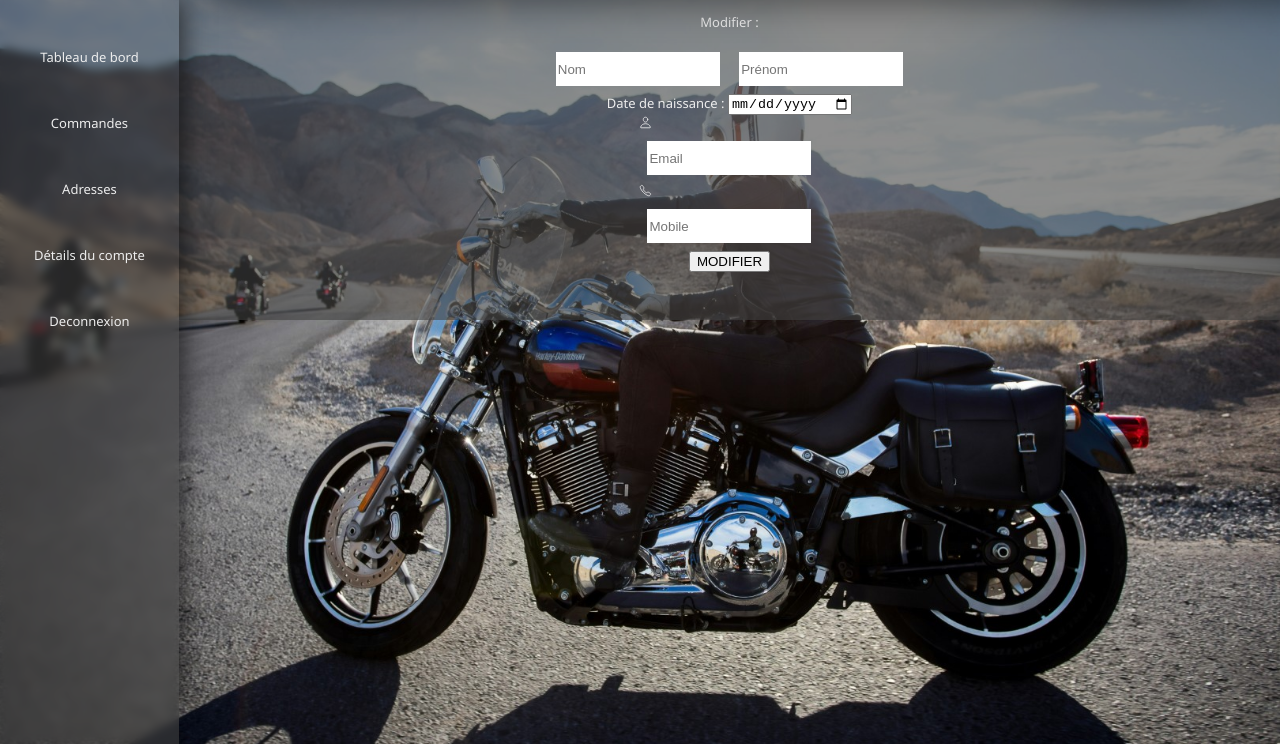
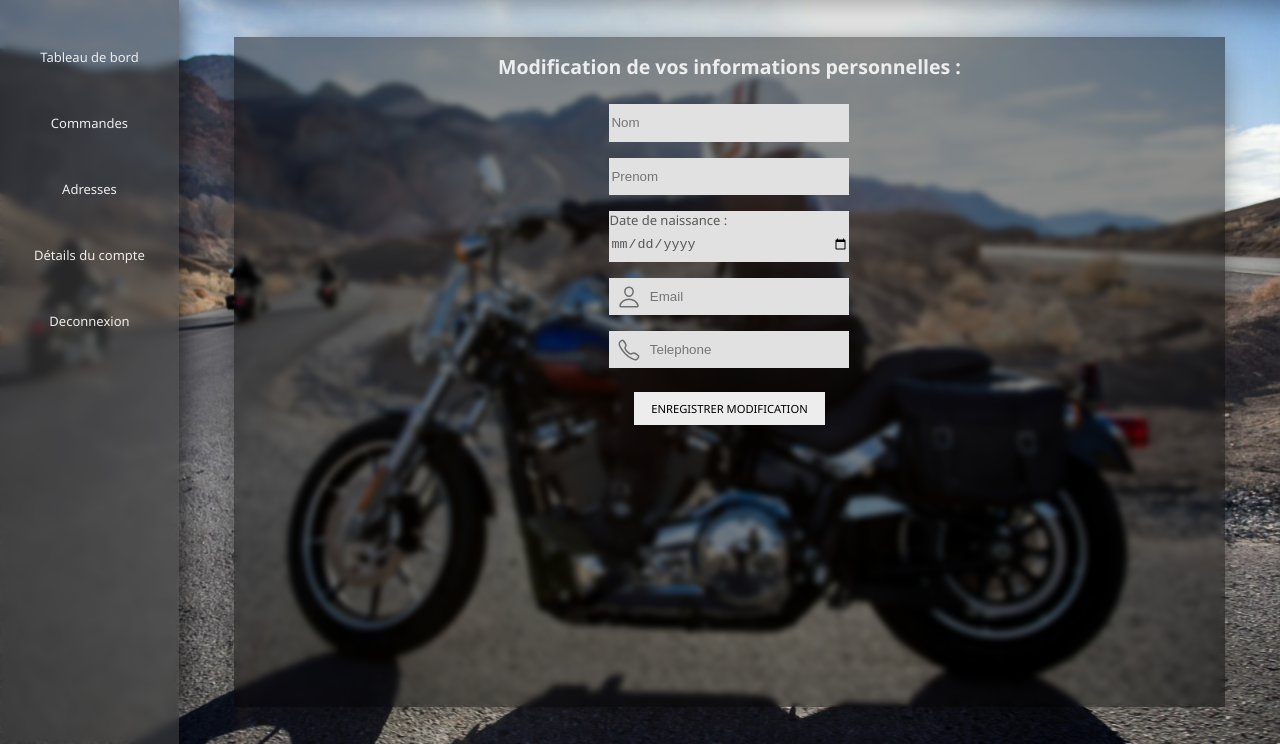
Before and after one commit to lauraBourel/RideTripper, a PHP site: page /detail.php in a window 1280 px wide. Shown: the part 56-800 px from the top of the page. Run offline with PHP 8.4, Linux system fonts and the light colour scheme; the visitor is signed in with stand-in values (Sample User, id 1); data that the repository does not hold is empty.

Commit message:
mise à jour update design

```diff
--- a/src/assets/css/account.css
+++ b/src/assets/css/account.css
@@ -38,6 +38,7 @@
     flex-direction: column;
     align-items: center;
     padding: 1rem;
+    backdrop-filter: blur(3px);
     background-color: rgba(6, 6, 6, 0.36);
 }
 
@@ -59,7 +60,7 @@
 
 @media screen and (max-width: 800px) {
     .accountMenu {
-        width: 8rem;
+        width: 9rem;
         height: calc(100% - 3rem);
     }
 
--- a/src/assets/css/detail.css
+++ b/src/assets/css/detail.css
@@ -1,10 +1,34 @@
 .detailAccount {
-    width: 100vw;
-    height: 20rem;
+    width: 100%;
+    height: 100%;
+    display: flex;
+    align-items: center;
+    justify-content: center;
+}
+
+form {
+    width: 90%;
+    height: 90%;
     display: flex;
     flex-direction: column;
     align-items: center;
-    background-color: rgba(66, 65, 65, 0.6);
+    overflow-y: scroll;
+    scrollbar-color: rgba(87, 87, 87, 0) #c2d2e400;
+    backdrop-filter: blur(3px);
+    box-shadow: 0 0 41px -18px black;
+    background-color: rgba(0, 0, 0, 0.454);
+}
+
+
+.titleUpdate {
+    margin-top: 1rem;
+    text-align: center;
+    font-family: 'Segoe UI', Tahoma, Geneva, Verdana, sans-serif;
+    color: var(--text-color);
+}
+
+.nameBox {
+    display: flex;
 }
 
 .inputDetail {
@@ -12,4 +36,36 @@
     height: 2rem;
     margin: .5rem;
     border: none;
+    color: rgb(87, 87, 87);
+    background-color: rgba(255, 255, 255, 0.788);
 }
+
+.inputBday {
+    width: 15rem;
+    height: 2rem;
+    margin: .5rem;
+    border: none;
+    font-family: 'Segoe UI', Tahoma, Geneva, Verdana, sans-serif;
+    color: rgb(87, 87, 87);
+    background-color: rgba(255, 255, 255, 0.788);
+}
+
+.inputBoxDetail {
+    display: flex;
+    justify-content: start;
+    align-items: center;
+    color: rgb(87, 87, 87);
+    background-color: rgba(255, 255, 255, 0.788);
+}
+
+.iconInner {
+    display: block;
+    height: 100%;
+    width: 100%;
+    color: black;
+}
+
+.custom {
+    margin: 1rem;
+    margin-bottom: 0;
+}
--- a/src/assets/css/style.css
+++ b/src/assets/css/style.css
@@ -22,6 +22,7 @@
 
 button.custom {
     padding: .5rem 1rem;
+    margin: 1rem;
     position: relative;
     z-index: 1;
     border: none;
@@ -76,6 +77,54 @@
 button.custom:hover::before,
 button.custom:hover::after {
     width: 0%;
+}
+
+.inputBoxR {
+    width: 15rem;
+    margin: .5rem;
+    position: relative;
+    display: flex;
+    justify-content: start;
+    align-items: center;
+    background-color: rgb(225, 225, 225);
+}
+
+.inputBoxR.label {
+    margin-top: 1.5rem;
+}
+
+.inputBoxR label {
+    width: 100%;
+    height: 1rem;
+    position: absolute;
+    left: 0;
+    bottom: 100%;
+    color: rgb(87, 87, 87);
+    background-color: rgb(225, 225, 225);
+}
+
+.iconBox {
+    width: 2rem;
+    margin: .2rem;
+    display: flex;
+    justify-content: center;
+    align-items: center;
+    background-color: rgb(225, 225, 225);
+}
+
+.iconBox .iconName {
+    width: 1.5rem;
+    height: 1.5rem;
+    color: rgb(112, 111, 111);
+}
+
+input {
+    height: 2.2rem;
+    border: none;
+    flex: 1;
+    outline: none;
+    color: rgb(87, 87, 87);
+    background-color: rgb(225, 225, 225);
 }
 
 nav {
--- a/src/detail.php
+++ b/src/detail.php
@@ -49,46 +49,51 @@
             </li>
         </ul>
 
-        <form method="POST" class="detailAccount">
-                <p class="txtRegister">Modifier :</p>
-                <div class="nameBox">
-                    <input value="<?= $lastname ?>" class="inputDetail" type="text" name="lastname" id="lastname" placeholder="Nom" required />
+        <div class="detailAccount">
+            <form method="POST">
+                <h2 class="titleUpdate">Modification de vos informations personnelles :</h2>
+                <div class="inputBoxR">
+                    <input value="<?= $lastname ?>" type="text" name="lastname" id="lastname" placeholder="Nom" required>
                     <?php if (!empty($error) && !empty($error['lastname'])) { ?>
                         <small style="color: red;"><?= $error['lastname'] ?></small>
                     <?php } ?>
-
-                    <input value="<?= $firstname ?>" class="inputDetail" type="text" name="firstname" id="firstname" placeholder="Prénom" required>
+                </div>
+                <div class="inputBoxR">
+                    <input value="<?= $firstname ?>" type="text" name="firstname" id="firstname" placeholder="Prenom" required>
                     <?php if (!empty($error) && !empty($error['firstname'])) { ?>
                         <small style="color: red;"><?= $error['firstname'] ?></small>
                     <?php } ?>
-
                 </div>
-                <label class="bdayDate"> Date de naissance :
-                    <input value="<?= $birthday ?>" class="inputBday" type="date" name="birthday" id="bday" required />
+                <div class="inputBoxR label">
+                    <label for="birthday"> Date de naissance :</label>
+                    <input value="<?= $birthday ?>" type="date" name="birthday" id="birthday" placeholder="Prenom" required>
                     <?php if (!empty($error) && !empty($error['birthday'])) { ?>
                         <small style="color: red;"><?= $error['birthday'] ?></small>
                     <?php } ?>
-                </label>
+                </div>
+
+
                 <div class="inputBoxR">
                     <div class="iconBox">
                         <ion-icon class="iconName" name="person-outline"></ion-icon>
                     </div>
-                    <input value="<?= $email ?>" class="inputDetail" type="email" name="email" id="email" placeholder="Email" required>
+                    <input value="<?= $email ?>" type="email" name="email" id="email" placeholder="Email" required>
                     <?php if (!empty($error) && !empty($error['email'])) { ?>
                         <small style="color: red;"><?= $error['email'] ?></small>
                     <?php } ?>
                 </div>
                 <div class="inputBoxR">
                     <div class="iconBox">
-                        <ion-icon class="iconPhone" name="call-outline"></ion-icon>
+                        <ion-icon class="iconName" name="call-outline"></ion-icon>
                     </div>
-                    <input value="<?= $phone_number ?>" class="inputDetail" type="text" name="phone_number" id="phone" placeholder="Mobile" required />
+                    <input value="<?= $phone_number ?>" type="phone_number" name="phone_number" id="phone_number" placeholder="Telephone" required>
                     <?php if (!empty($error) && !empty($error['phone_number'])) { ?>
                         <small style="color: red;"><?= $error['phone_number'] ?></small>
                     <?php } ?>
                 </div>
-                <button class="btnRegister" name="type" value="create">MODIFIER</button>
-        </form>
+                <button class="custom" name="type" value="create">ENREGISTRER MODIFICATION</button>
+            </form>
+        </div>
     </main>
 
 
```
Also changed, not shown: src/login.php (+10 -12 lines).
